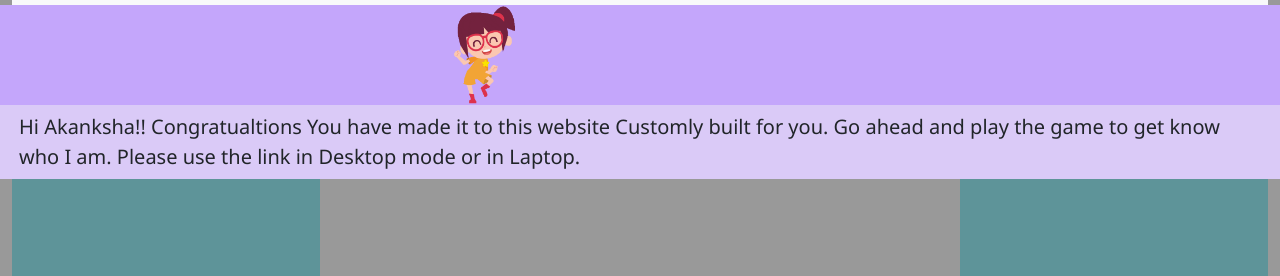
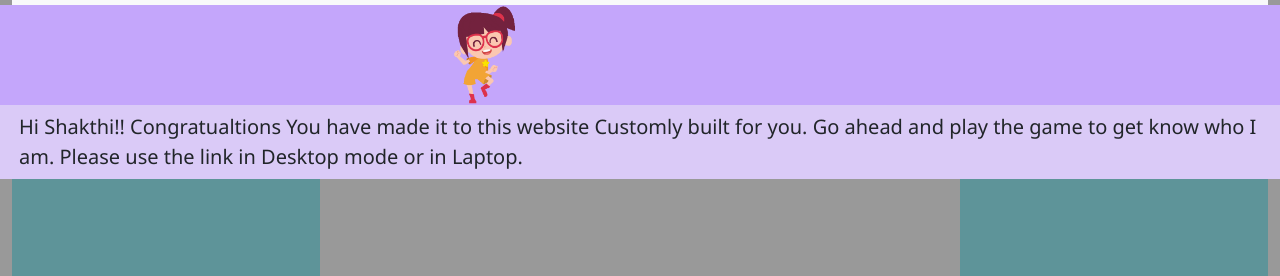
Before and after one commit to DeadShot1012/Kevin, a plain HTML site: page index.html in a window 1280 px wide. Shown: the part 51-327 px from the top of the page. Drawn offline with nearby package versions, Linux system fonts and the light colour scheme; a script that the page names is missing; a web font is replaced by a local one.

Commit message:
Update index.html

```diff
--- a/index.html
+++ b/index.html
@@ -128,7 +128,7 @@
         <section id="messageContent">
           <article>
             <div class="message">
-              Hi Akanksha!! Congratualtions You have made it to this website Customly built for you.
+              Hi Shakthi!! Congratualtions You have made it to this website Customly built for you.
               Go ahead and play the game to get know who I am.
               Please use the link in Desktop mode or in Laptop.
             </div>
```
